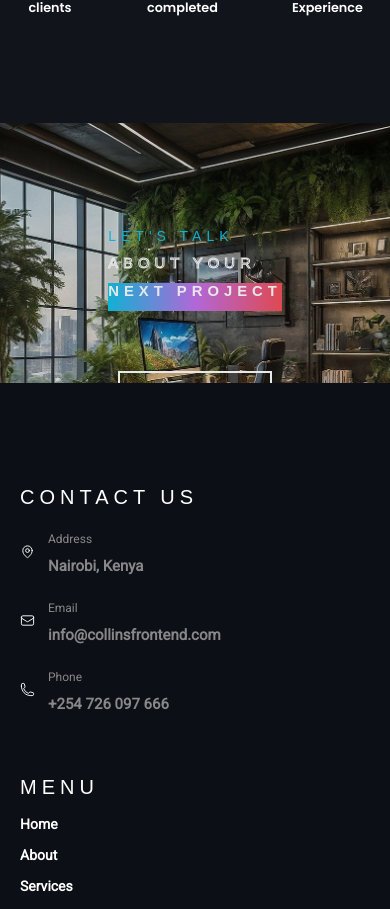
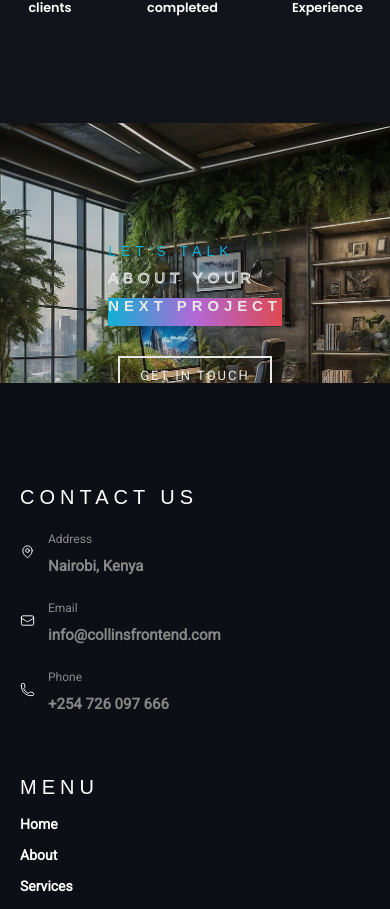
Before and after one commit to collinsMutai/Web-Design-Agency, a React (Create React App) app in the folder client/: page / in a window 390 px wide. Shown: the part 3187-4096 px from the top of the page. Built offline with nearby package versions, Linux system fonts and the light colour scheme.

Commit message:
media query

```diff
--- a/client/src/Components/Cta/Cta.css
+++ b/client/src/Components/Cta/Cta.css
@@ -70,7 +70,7 @@ button {
     top: 3310px;
     flex-direction: column;
     justify-content: center;
-    gap: 60px;
+    gap: 30px;
   }
 
   button {
@@ -83,7 +83,7 @@ button {
     top: 3100px;
     flex-direction: column;
     justify-content: center;
-    gap: 60px;
+
   }
   button {
     padding: 10px 20px;
```
Also changed, not shown: 6 other files (tests, documents, lock files or other folders).
